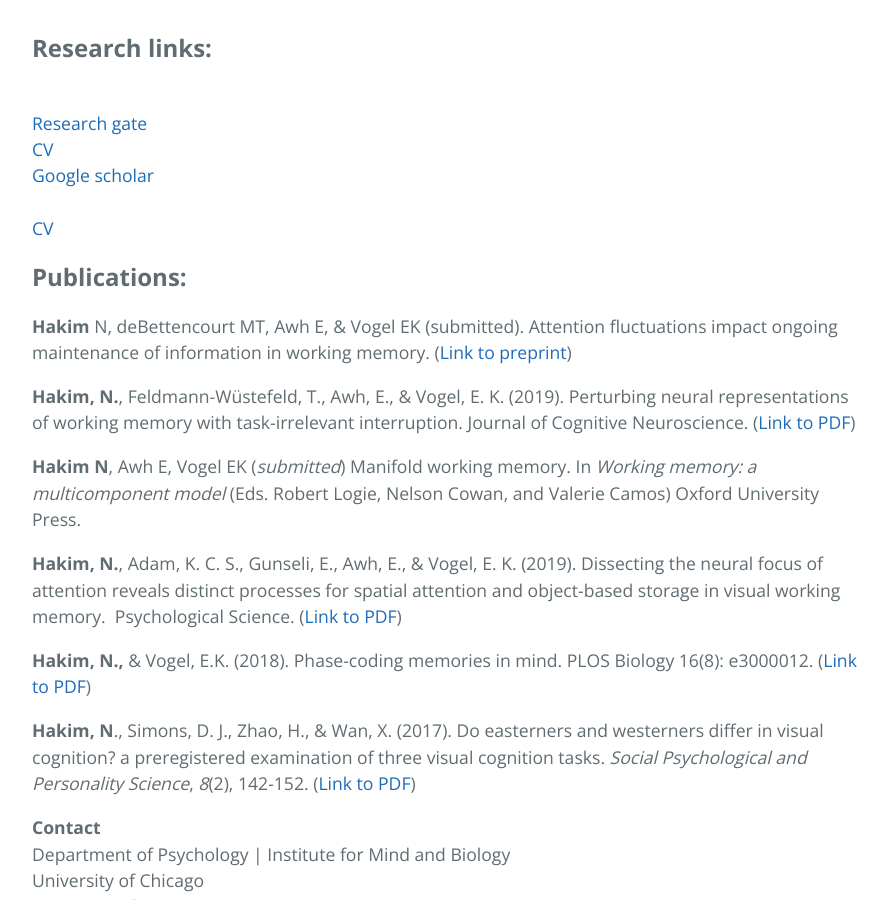
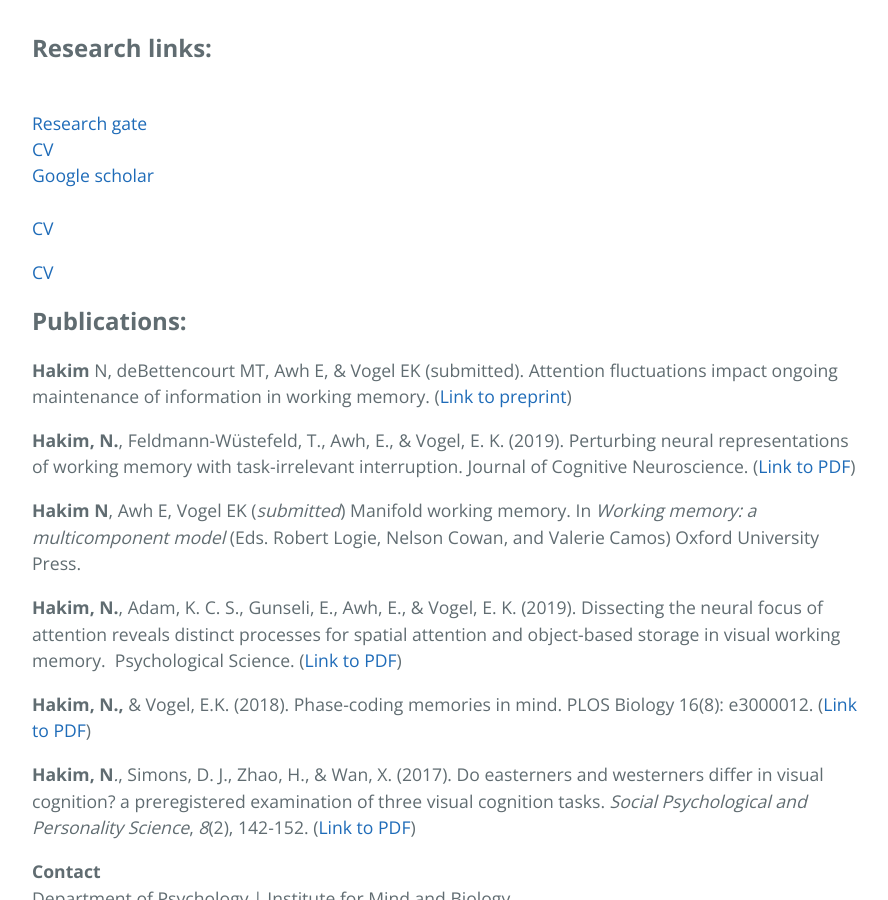
Before and after one commit to AwhVogelLab/awhvogellab.github.io, a Jekyll site: the page built from hakim.md, in a window 1280 px wide and 900 px high, scrolled down 942 px. Shown: the whole window, without its empty margins (192-1080 px from the left). Built offline with Jekyll 4.4.1, drawn with Linux system fonts in a browser that asks for light colours; our own code applies the rules of GitHub Pages for plain Markdown files.

```diff
--- a/hakim.md
+++ b/hakim.md
@@ -24,6 +24,11 @@ Nicole is a doctoral student in the Integrative Neuroscience Program working wit
 <br>
 <br>
 [CV](/files/pdfs/ngiam_2019_memory.pdf)
+
+
+<a title="Hakim_Resume_newFeb2020" href="files/pdfs/Hakim_Resume_newFeb2020.pdf">CV</a>
+
+
 
 
 
```
